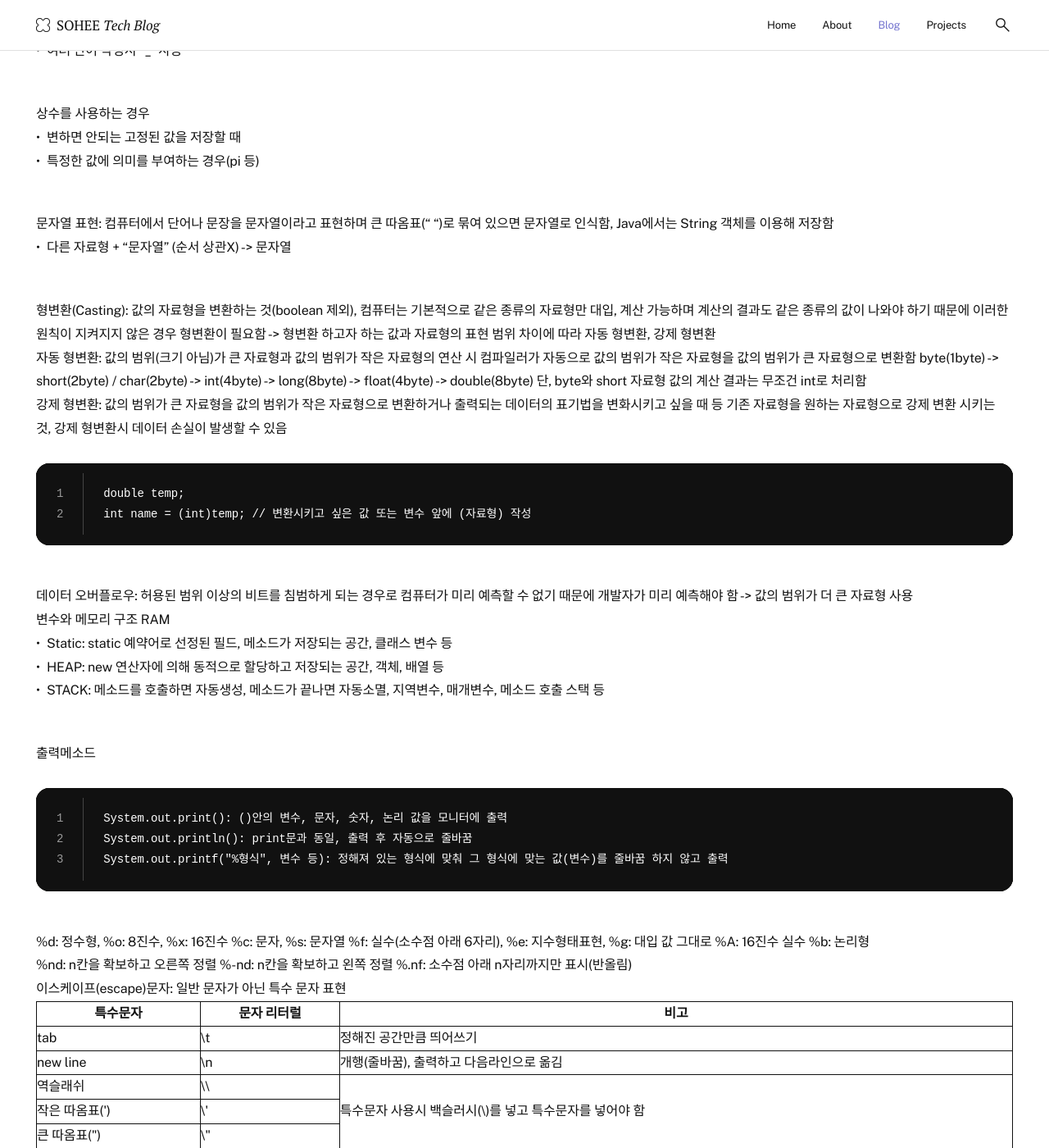
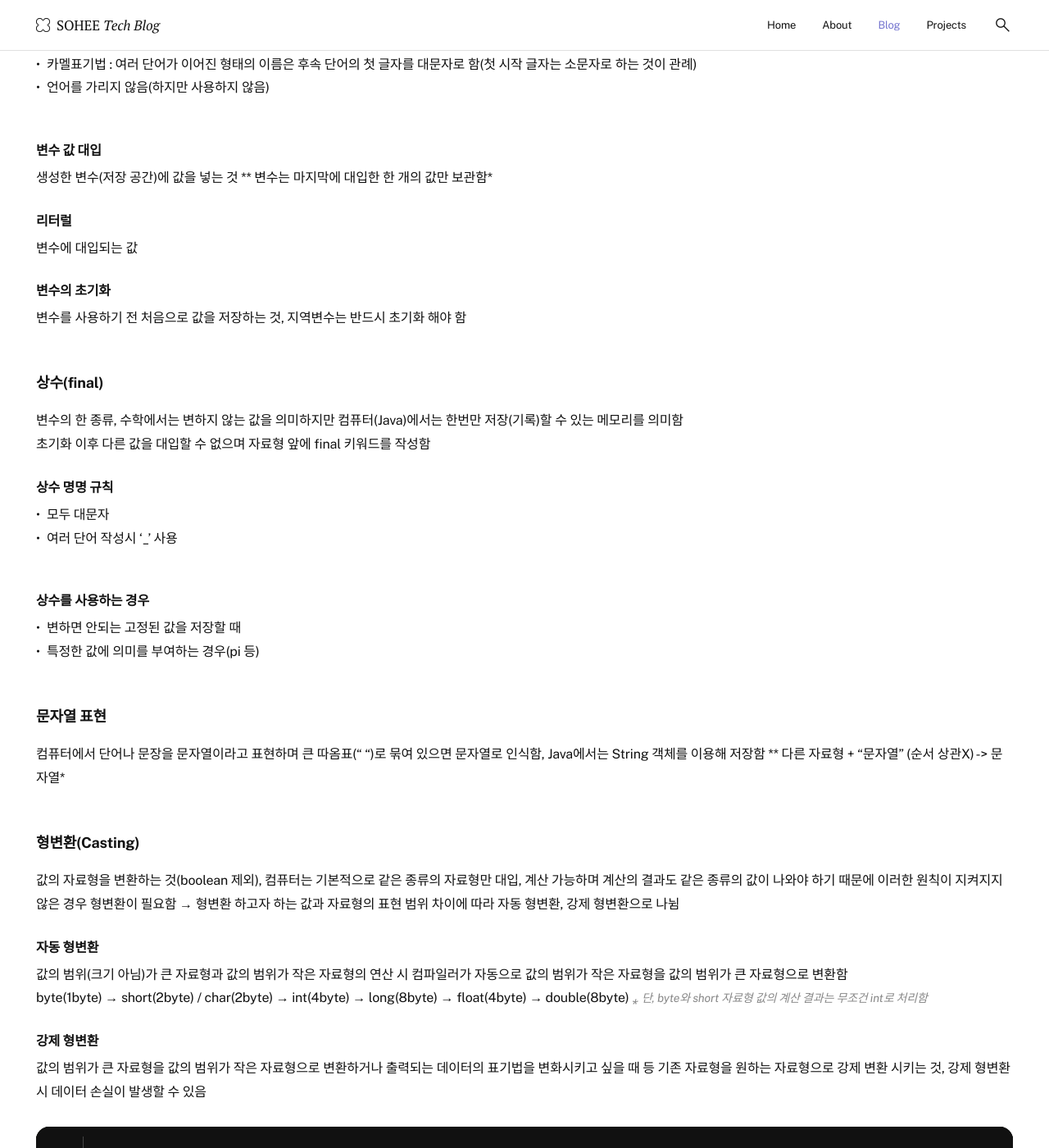
Before and after one commit to soheetech/soheetech.github.io, a Jekyll site: the page built from _posts/2023-02-27-kh-02-java-variable.md, in a window 1280 px wide and 1400 px high, scrolled down 1767 px. Shown: the whole window at 82% size. Built offline with Jekyll 4.4.1, drawn with Linux system fonts in a browser that asks for light colours; some of the changed text lies outside the part shown.

Commit message:
Update 2023-02-27-kh-02-java-variable.md

````diff
--- a/_posts/2023-02-27-kh-02-java-variable.md
+++ b/_posts/2023-02-27-kh-02-java-variable.md
@@ -18,33 +18,42 @@ last_modified_at: 2023-02-25
 published: true
 ---
 
-값(Data) 처리 과정: 프로그램 실행 시 사용할 값(Data)이 있다면 그 값은 먼저 메모리에 기록되어야 함
+<h4>값(Data) 처리 과정</h4>
+프로그램 실행 시 사용할 값(Data)이 있다면 그 값은 먼저 메모리에 기록되어야 함
 
-프로그램 작동 원리
-값(Data) 입력 -> 입력 버퍼 -> 메모리에 입력한 값 기록 -> 기록된 값을 CPU가 연산 -> CPU 연산 결과값 메모리에 기록 -> 출력 버퍼 -> 출력 장치에 출력
 
-=> 메모리에 값을 기록하고 지속적으로 사용하기 위해 변수를 만들어 사용함
+<h5>※ 프로그램 작동 원리</h5>
+값(Data) 입력 → 입력 버퍼 → 메모리에 입력한 값 기록 → 기록된 값을 CPU가 연산 → CPU 연산 결과값 메모리에 기록 → 출력 버퍼 → 출력 장치에 출력
 
-변수(Variable): 메모리(RAM)에 값을 기록하는 공간으로 기록된 값은 변할 수 있으며 지속적으로 사용 가능함
+⇒ 메모리에 값을 기록하고 지속적으로 사용하기 위해 변수를 만들어 사용함
 
-변수 사용 목적
+
+<h4>변수(Variable)</h4>
+메모리(RAM)에 값을 기록하는 공간으로 기록된 값은 변할 수 있으며 지속적으로 사용 가능함
+
+<h5>※ 변수 사용 목적</h5>
 - 가독성 증가
 - 재사용성 증가
 - 코드량 감소
 - 유지보수 용이
 
-데이터 저장 단위: 저장 공간이 제한적이기 때문에 저장 크기에 대한 기준과 CPU가 데이터를 처리할 때 일정한 기준이 필요함
+<h4>데이터 저장 단위</h4>
+저장 공간이 제한적이기 때문에 저장 크기에 대한 기준과 CPU가 데이터를 처리할 때 일정한 기준이 필요함
 
-비트(bit): 컴퓨터가 나타내는 데이터의 최소 저장 단위, 2진수 값 하나를 저장할 수 있는 메모리 공간
-바이트(byte): 데이터 처리 또는 문자의 최소 단위, 8bit = 1byte
+- 비트(bit) : 컴퓨터가 나타내는 데이터의 최소 저장 단위, 2진수 값 하나를 저장할 수 있는 메모리 공간
+- 바이트(byte) : 데이터 처리 또는 문자의 최소 단위, 8bit = 1byte
 
-변수의 선언: 메모리 공간에 값을 저장할 수 있는 공간을 할당
+<h5>변수의 선언</h5>
+메모리 공간에 값을 저장할 수 있는 공간을 할당
 
-```
+```java
 자료형(변수타입지정) 변수명;
 ```
 
-자료형(Type): 컴퓨터는 2진수로 인지하기 때문에 2^n(n=비트 크기)로 범위 할당
+<h5>자료형(Type)</h5>
+컴퓨터는 2진수로 인지하기 때문에 2^n(n=비트 크기)로 범위 할당
+
+
 <table>
   <tr>
     <th colspan="2">자료형</th>
@@ -134,77 +143,87 @@ published: true
     <td>참조형, 따옴표(" ") </td>
   </tr>
 </table>
-* char 자료형에 숫자가 대입될 수 있는 이유: 컴퓨터에 존재하는 문자표에서 숫자에 따라 지정된 문자 모양이 매핑되어 있고 문자가 대입되면 변수에 숫자로 변환되어 저장됨
+** char 자료형에 숫자가 대입될 수 있는 이유: 컴퓨터에 존재하는 문자표에서 숫자에 따라 지정된 문자 모양이 매핑되어 있고 문자가 대입되면 변수에 숫자로 변환되어 저장됨*
 
-변수 명명 규칙
+<h5>변수 명명 규칙</h5>
 - 대소문자 구분, 길이 제한 없음
-- 예약어 사용 불가: true, final, String 등
+- 예약어(true, final, String) 사용 불가
 - 숫자로 시작 불가
 - 특수문자는 '_', '$'만 허용(하지만 사용하지 않음)
-- 카멜표기법: 여러 단어가 이어진 형태의 이름은 후속 단어의 첫 글자를 대문자로 함(첫 시작 글자는 소문자로 하는 것이 관례)
+- 카멜표기법 : 여러 단어가 이어진 형태의 이름은 후속 단어의 첫 글자를 대문자로 함(첫 시작 글자는 소문자로 하는 것이 관례)
 - 언어를 가리지 않음(하지만 사용하지 않음)
 
-변수 값 대입: 생성한 변수(저장 공간)에 값을 넣는 것
-* 변수는 마지막에 대입한 한 개의 값만 보관함
+<h5>변수 값 대입</h5>
+생성한 변수(저장 공간)에 값을 넣는 것
+** 변수는 마지막에 대입한 한 개의 값만 보관함*
 
-리터럴: 변수에 대입되는 값
+<h5>리터럴</h5>
+변수에 대입되는 값
 
-변수의 초기화: 변수를 사용하기 전 처음으로 값을 저장하는 것, 지역변수는 반드시 초기화 해야 함
+<h5>변수의 초기화</h5>
+변수를 사용하기 전 처음으로 값을 저장하는 것, 지역변수는 반드시 초기화 해야 함
 
-상수(final): 변수의 한 종류, 수학에서는 변하지 않는 값을 의미하지만 컴퓨터(Java)에서는 한번만 저장(기록)할 수 있는 메모리를 의미함
+<h4>상수(final)</h4>
+변수의 한 종류, 수학에서는 변하지 않는 값을 의미하지만 컴퓨터(Java)에서는 한번만 저장(기록)할 수 있는 메모리를 의미함<br />
 초기화 이후 다른 값을 대입할 수 없으며 자료형 앞에 final 키워드를 작성함
 
-상수 명명 규칙
+<h5>상수 명명 규칙</h5>
 -  모두 대문자
--  여러 단어 작성시 "_" 사용
+-  여러 단어 작성시 '_' 사용
 
-상수를 사용하는 경우
+<h5>상수를 사용하는 경우</h5>
 - 변하면 안되는 고정된 값을 저장할 때
 - 특정한 값에 의미를 부여하는 경우(pi 등)
 
-문자열 표현: 컴퓨터에서 단어나 문장을 문자열이라고 표현하며 큰 따옴표(" ")로 묶여 있으면 문자열로 인식함, Java에서는 String 객체를 이용해 저장함
-* 다른 자료형 + "문자열" (순서 상관X) -> 문자열
+<h4>문자열 표현</h4>
+컴퓨터에서 단어나 문장을 문자열이라고 표현하며 큰 따옴표(" ")로 묶여 있으면 문자열로 인식함, Java에서는 String 객체를 이용해 저장함
+** 다른 자료형 + "문자열" (순서 상관X) -> 문자열*
 
-형변환(Casting): 값의 자료형을 변환하는 것(boolean 제외), 컴퓨터는 기본적으로 같은 종류의 자료형만 대입, 계산 가능하며 계산의 결과도 같은 종류의 값이 나와야 하기 때문에 이러한 원칙이 지켜지지 않은 경우 형변환이 필요함
--> 형변환 하고자 하는 값과 자료형의 표현 범위 차이에 따라 자동 형변환, 강제 형변환
+<h4>형변환(Casting)</h4>
+값의 자료형을 변환하는 것(boolean 제외), 컴퓨터는 기본적으로 같은 종류의 자료형만 대입, 계산 가능하며 계산의 결과도 같은 종류의 값이 나와야 하기 때문에 이러한 원칙이 지켜지지 않은 경우 형변환이 필요함
+→ 형변환 하고자 하는 값과 자료형의 표현 범위 차이에 따라 자동 형변환, 강제 형변환으로 나뉨
 
-자동 형변환: 값의 범위(크기 아님)가 큰 자료형과 값의 범위가 작은 자료형의 연산 시 컴파일러가 자동으로 값의 범위가 작은 자료형을 값의 범위가 큰 자료형으로 변환함
-byte(1byte) -> short(2byte) / char(2byte) -> int(4byte) -> long(8byte) -> float(4byte) -> double(8byte)
-단, byte와 short 자료형 값의 계산 결과는 무조건 int로 처리함
+<h5>자동 형변환</h5>
+값의 범위(크기 아님)가 큰 자료형과 값의 범위가 작은 자료형의 연산 시 컴파일러가 자동으로 값의 범위가 작은 자료형을 값의 범위가 큰 자료형으로 변환함<br />
+byte(1byte) → short(2byte) / char(2byte) → int(4byte) → long(8byte) → float(4byte) → double(8byte)
+*단, byte와 short 자료형 값의 계산 결과는 무조건 int로 처리함*
 
-강제 형변환: 값의 범위가 큰 자료형을 값의 범위가 작은 자료형으로 변환하거나 출력되는 데이터의 표기법을 변화시키고 싶을 때 등 기존 자료형을 원하는 자료형으로 강제 변환 시키는 것, 강제 형변환시 데이터 손실이 발생할 수 있음
-```
+<h5>강제 형변환</h5>
+값의 범위가 큰 자료형을 값의 범위가 작은 자료형으로 변환하거나 출력되는 데이터의 표기법을 변화시키고 싶을 때 등 기존 자료형을 원하는 자료형으로 강제 변환 시키는 것, 강제 형변환시 데이터 손실이 발생할 수 있음
+```java
 double temp;
 int name = (int)temp; // 변환시키고 싶은 값 또는 변수 앞에 (자료형) 작성
 ```
 
-데이터 오버플로우: 허용된 범위 이상의 비트를 침범하게 되는 경우로 컴퓨터가 미리 예측할 수 없기 때문에 개발자가 미리 예측해야 함 -> 값의 범위가 더 큰 자료형 사용
+<h5>데이터 오버플로우(overflow)</h5>
+허용된 범위 이상의 비트를 침범하게 되는 경우로 컴퓨터가 미리 예측할 수 없기 때문에 개발자가 미리 예측해야 함 → 값의 범위가 더 큰 자료형 사용
 
-변수와 메모리 구조
-RAM
-- Static: static 예약어로 선정된 필드, 메소드가 저장되는 공간, 클래스 변수 등
-- HEAP: new 연산자에 의해 동적으로 할당하고 저장되는 공간, 객체, 배열 등
-- STACK: 메소드를 호출하면 자동생성, 메소드가 끝나면 자동소멸, 지역변수, 매개변수, 메소드 호출 스택 등
+<h4>변수와 메모리 구조</h4>
+<h5>RAM</h5>
+- Static : static 예약어로 선정된 필드, 메소드가 저장되는 공간, 클래스 변수 등
+- HEAP : new 연산자에 의해 동적으로 할당하고 저장되는 공간, 객체, 배열 등
+- STACK : 메소드를 호출하면 자동생성, 메소드가 끝나면 자동소멸, 지역변수, 매개변수, 메소드 호출 스택 등
 
-출력메소드
-```
-System.out.print(): ()안의 변수, 문자, 숫자, 논리 값을 모니터에 출력
-System.out.println(): print문과 동일, 출력 후 자동으로 줄바꿈
-System.out.printf("%형식", 변수 등): 정해져 있는 형식에 맞춰 그 형식에 맞는 값(변수)를 줄바꿈 하지 않고 출력
+<h4>출력메소드</h4>
+```java
+System.out.print() : ()안의 변수, 문자, 숫자, 논리 값을 모니터에 출력
+System.out.println() : print문과 동일, 출력 후 자동으로 줄바꿈
+System.out.printf("%형식", 변수 등) : 정해져 있는 형식에 맞춰 그 형식에 맞는 값(변수)를 줄바꿈 하지 않고 출력
+
+// %d: 정수형, %o: 8진수, %x: 16진수
+// %c: 문자, %s: 문자열
+// %f: 실수(소수점 아래 6자리), %e: 지수형태표현, %g: 대입 값 그대로
+// %A: 16진수 실수
+// %b: 논리형
+
+// %nd: n칸을 확보하고 오른쪽 정렬
+// %-nd: n칸을 확보하고 왼쪽 정렬
+// %.nf: 소수점 아래 n자리까지만 표시(반올림)
 ```
 
-%d: 정수형, %o: 8진수, %x: 16진수
-%c: 문자, %s: 문자열
-%f: 실수(소수점 아래 6자리), %e: 지수형태표현, %g: 대입 값 그대로
-%A: 16진수 실수
-%b: 논리형
+<h5>이스케이프(escape)문자</h5>
+일반 문자가 아닌 특수 문자 표현
 
-%nd: n칸을 확보하고 오른쪽 정렬
-%-nd: n칸을 확보하고 왼쪽 정렬
-%.nf: 소수점 아래 n자리까지만 표시(반올림)
-
-
-이스케이프(escape)문자: 일반 문자가 아닌 특수 문자 표현
 <table>
   <tr>
     <th>특수문자</th>
````
